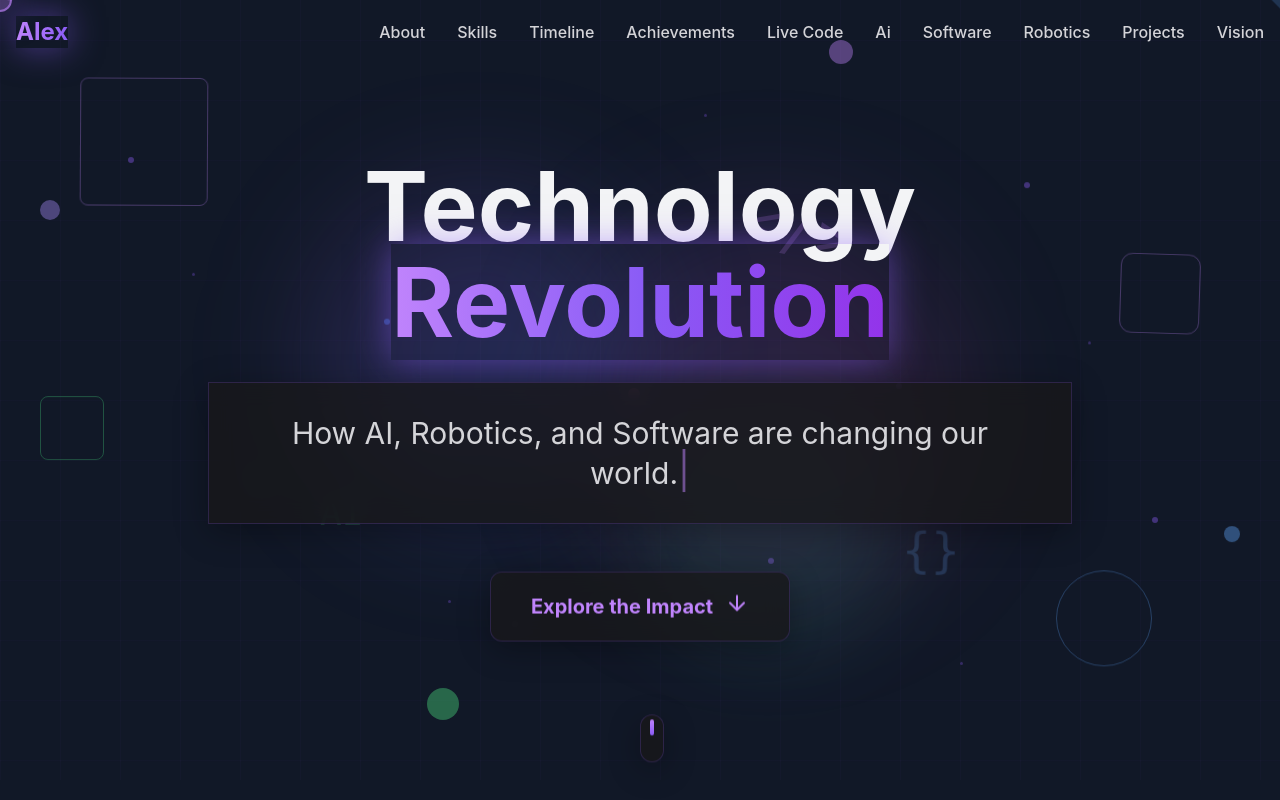
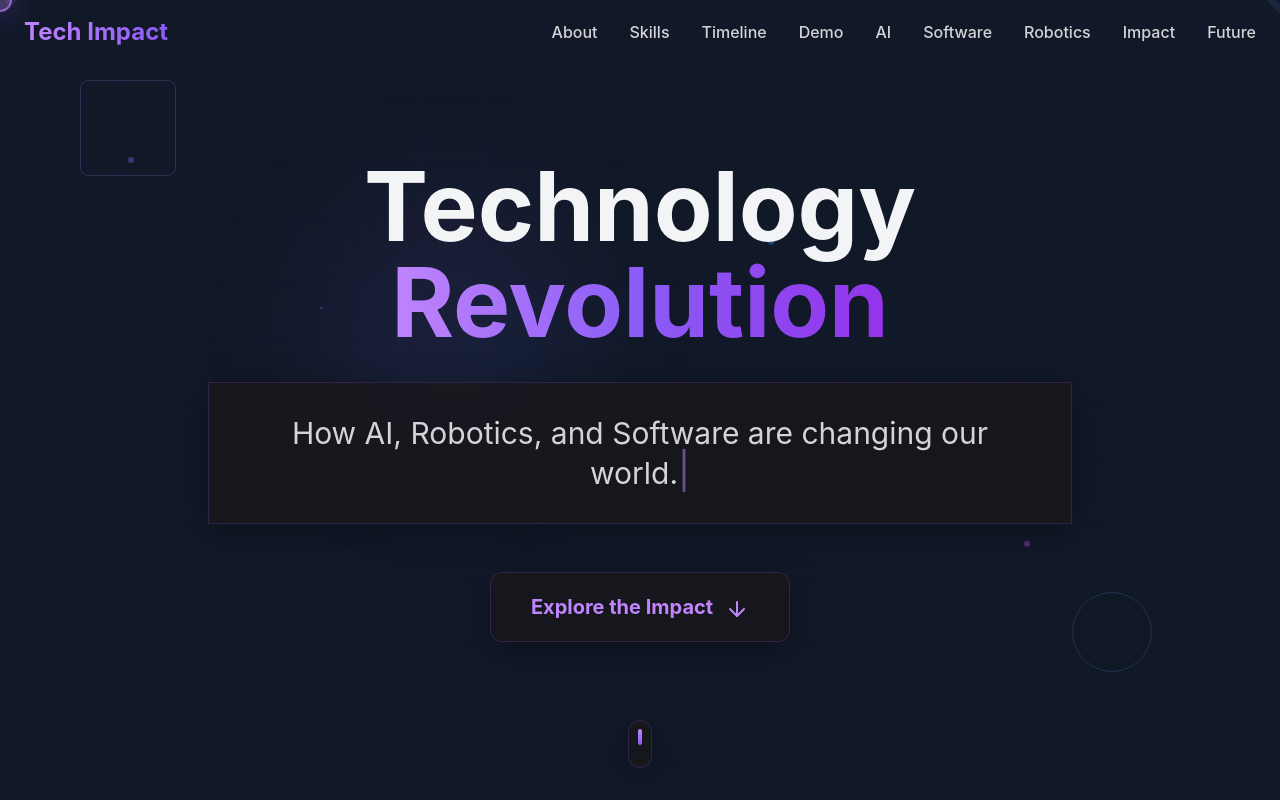
Before and after one commit to Lexi875/codex-vision-web, a React (Vite) app: page / in a window 1280 px wide. Shown: the top 800 px of the page. Built offline with nearby package versions, Linux system fonts and the light colour scheme.

Commit message:
Refactor: Remove personal references, reduce animations, and update header
- Removed personal references.
- Reduced excessive animations.
- Updated the header for a more modern look.
- Removed the achievement section.

```diff
--- a/src/components/BackgroundAnimation.tsx
+++ b/src/components/BackgroundAnimation.tsx
@@ -1,59 +1,31 @@
+
 import React from 'react';
 
 const BackgroundAnimation = () => {
   return (
     <div className="fixed inset-0 z-0 pointer-events-none overflow-hidden">
-      {/* Animated grid pattern with floating effect */}
-      <div className="absolute inset-0 grid-pattern opacity-30"></div>
+      {/* Subtle grid pattern */}
+      <div className="absolute inset-0 grid-pattern opacity-20"></div>
 
-      {/* Enhanced floating particles with more variety */}
+      {/* Minimal floating particles */}
       <div className="bg-particles">
-        <div className="particle animate-float" style={{ left: '10%', top: '20%', animationDelay: '0s' }}></div>
-        <div className="particle animate-bounce-gentle" style={{ left: '20%', top: '60%', animationDelay: '-2s' }}></div>
-        <div className="particle animate-float-alt" style={{ left: '30%', top: '40%', animationDelay: '-4s' }}></div>
-        <div className="particle animate-float" style={{ left: '40%', top: '80%', animationDelay: '-6s' }}></div>
-        <div className="particle animate-bounce-gentle" style={{ left: '50%', top: '30%', animationDelay: '-8s' }}></div>
-        <div className="particle animate-float-alt" style={{ left: '60%', top: '70%', animationDelay: '-10s' }}></div>
-        <div className="particle animate-float" style={{ left: '70%', top: '50%', animationDelay: '-12s' }}></div>
-        <div className="particle animate-bounce-gentle" style={{ left: '80%', top: '25%', animationDelay: '-14s' }}></div>
-        <div className="particle animate-float-alt" style={{ left: '90%', top: '65%', animationDelay: '-16s' }}></div>
+        <div className="particle" style={{ left: '10%', top: '20%' }}></div>
+        <div className="particle" style={{ left: '30%', top: '60%' }}></div>
+        <div className="particle" style={{ left: '60%', top: '30%' }}></div>
+        <div className="particle" style={{ left: '80%', top: '70%' }}></div>
 
-        {/* Additional smaller particles */}
-        <div className="particle-small animate-float" style={{ left: '15%', top: '35%', animationDelay: '-1s' }}></div>
-        <div className="particle-small animate-bounce-gentle" style={{ left: '35%', top: '75%', animationDelay: '-3s' }}></div>
-        <div className="particle-small animate-float-alt" style={{ left: '55%', top: '15%', animationDelay: '-5s' }}></div>
-        <div className="particle-small animate-float" style={{ left: '75%', top: '85%', animationDelay: '-7s' }}></div>
-        <div className="particle-small animate-bounce-gentle" style={{ left: '85%', top: '45%', animationDelay: '-9s' }}></div>
+        {/* Fewer smaller particles */}
+        <div className="particle-small" style={{ left: '25%', top: '40%' }}></div>
+        <div className="particle-small" style={{ left: '70%', top: '50%' }}></div>
       </div>
 
-      {/* Floating geometric shapes with more variety */}
-      <div className="absolute top-20 left-20 w-32 h-32 border border-purple-400/30 rounded-lg animate-float-alt"></div>
-      <div className="absolute bottom-32 right-32 w-24 h-24 border border-blue-400/30 rounded-full animate-bounce-gentle"></div>
-      <div className="absolute top-1/2 left-10 w-16 h-16 border border-green-400/30 rounded-lg rotate-12 animate-float"></div>
-      <div className="absolute top-1/3 right-20 w-20 h-20 border border-purple-400/30 rounded-xl animate-float-alt" style={{ animationDelay: '2s' }}></div>
+      {/* Simple geometric shapes without excessive animation */}
+      <div className="absolute top-20 left-20 w-24 h-24 border border-purple-400/20 rounded-lg"></div>
+      <div className="absolute bottom-32 right-32 w-20 h-20 border border-blue-400/20 rounded-full"></div>
 
-      {/* New animated code symbols */}
-      <div className="absolute top-1/4 right-1/3 text-purple-400/20 animate-float" style={{ animationDelay: '1s' }}>
-        <div className="text-6xl font-mono rotate-12">{'</>'}</div>
-      </div>
-      <div className="absolute bottom-1/3 left-1/4 text-green-400/20 animate-bounce-gentle" style={{ animationDelay: '3s' }}>
-        <div className="text-4xl font-mono">AI</div>
-      </div>
-      <div className="absolute top-2/3 right-1/4 text-blue-400/20 animate-float-alt" style={{ animationDelay: '5s' }}>
-        <div className="text-5xl font-mono">{'{}'}</div>
-      </div>
-
-      {/* Enhanced gradient orbs with floating movement */}
-      <div className="absolute top-1/4 left-1/4 w-80 h-80 bg-gradient-to-br from-purple-500/20 to-blue-500/20 rounded-full blur-3xl animate-float"></div>
-      <div className="absolute bottom-1/4 right-1/4 w-96 h-96 bg-gradient-to-br from-violet-500/15 to-pink-500/15 rounded-full blur-3xl animate-bounce-gentle" style={{ animationDelay: '4s' }}></div>
-      <div className="absolute top-1/2 left-1/2 w-64 h-64 bg-gradient-to-br from-green-500/10 to-teal-500/10 rounded-full blur-2xl animate-float-alt" style={{ animationDelay: '6s' }}></div>
-
-      {/* Additional floating elements for more dynamic feel */}
-      <div className="absolute top-10 right-1/3 w-6 h-6 bg-purple-400/40 rounded-full animate-float" style={{ animationDelay: '1s' }}></div>
-      <div className="absolute bottom-20 left-1/3 w-8 h-8 bg-green-400/40 rounded-full animate-bounce-gentle" style={{ animationDelay: '3s' }}></div>
-      <div className="absolute top-2/3 right-10 w-4 h-4 bg-blue-400/40 rounded-full animate-float-alt" style={{ animationDelay: '5s' }}></div>
-      <div className="absolute top-1/4 left-10 w-5 h-5 bg-violet-400/40 rounded-full animate-float" style={{ animationDelay: '7s' }}></div>
-      <div className="absolute bottom-1/2 right-1/2 w-3 h-3 bg-pink-400/40 rounded-full animate-bounce-gentle" style={{ animationDelay: '9s' }}></div>
+      {/* Subtle gradient orbs */}
+      <div className="absolute top-1/4 left-1/4 w-64 h-64 bg-gradient-to-br from-purple-500/10 to-blue-500/10 rounded-full blur-3xl"></div>
+      <div className="absolute bottom-1/4 right-1/4 w-80 h-80 bg-gradient-to-br from-violet-500/8 to-pink-500/8 rounded-full blur-3xl"></div>
     </div>
   );
 };
--- a/src/components/Header.tsx
+++ b/src/components/Header.tsx
@@ -22,27 +22,36 @@ const Header = () => {
   };
 
   return (
-    <header className={`fixed top-0 left-0 right-0 z-50 transition-all duration-500 ${
+    <header className={`fixed top-0 left-0 right-0 z-50 transition-all duration-300 ${
       isScrolled ? 'glass-card border-b border-purple-400/20' : 'bg-transparent'
     }`}>
-      <nav className="max-w-7xl mx-auto px-4 py-4">
+      <nav className="max-w-7xl mx-auto px-6 py-4">
         <div className="flex items-center justify-between">
-          <div className="text-2xl font-bold animate-pulse-glow">
+          <div className="text-2xl font-bold">
             <span className="bg-gradient-to-r from-purple-400 to-violet-500 bg-clip-text text-transparent">
-              Alex
+              Tech Impact
             </span>
           </div>
 
           {/* Desktop Menu */}
           <div className="hidden md:flex space-x-8">
-            {['about', 'skills', 'timeline', 'achievements', 'terminal', 'ai', 'software', 'robotics', 'projects', 'vision'].map((item) => (
+            {[
+              { id: 'about', label: 'About' },
+              { id: 'skills', label: 'Skills' },
+              { id: 'timeline', label: 'Timeline' },
+              { id: 'terminal', label: 'Demo' },
+              { id: 'ai', label: 'AI' },
+              { id: 'software', label: 'Software' },
+              { id: 'robotics', label: 'Robotics' },
+              { id: 'projects', label: 'Impact' },
+              { id: 'vision', label: 'Future' }
+            ].map((item) => (
               <button
-                key={item}
-                onClick={() => scrollToSection(item)}
-                className="text-zinc-300 hover:text-purple-400 transition-colors capitalize font-medium animate-float"
-                style={{ animationDelay: `${item.length * 0.1}s` }}
+                key={item.id}
+                onClick={() => scrollToSection(item.id)}
+                className="text-zinc-300 hover:text-purple-400 transition-colors font-medium"
               >
-                {item === 'terminal' ? 'Live Code' : item}
+                {item.label}
               </button>
             ))}
           </div>
@@ -50,7 +59,7 @@ const Header = () => {
           {/* Mobile Menu Button */}
           <button
             onClick={() => setIsMobileMenuOpen(!isMobileMenuOpen)}
-            className="md:hidden text-purple-400 animate-bounce-gentle"
+            className="md:hidden text-purple-400"
           >
             {isMobileMenuOpen ? <X size={24} /> : <Menu size={24} />}
           </button>
@@ -58,14 +67,24 @@ const Header = () => {
 
         {/* Mobile Menu */}
         {isMobileMenuOpen && (
-          <div className="md:hidden mt-4 glass-card p-4 rounded-xl animate-flip-in">
-            {['about', 'skills', 'timeline', 'achievements', 'terminal', 'ai', 'software', 'robotics', 'projects', 'vision'].map((item) => (
+          <div className="md:hidden mt-4 glass-card p-4 rounded-xl">
+            {[
+              { id: 'about', label: 'About' },
+              { id: 'skills', label: 'Skills' },
+              { id: 'timeline', label: 'Timeline' },
+              { id: 'terminal', label: 'Demo' },
+              { id: 'ai', label: 'AI' },
+              { id: 'software', label: 'Software' },
+              { id: 'robotics', label: 'Robotics' },
+              { id: 'projects', label: 'Impact' },
+              { id: 'vision', label: 'Future' }
+            ].map((item) => (
               <button
-                key={item}
-                onClick={() => scrollToSection(item)}
-                className="block w-full text-left py-2 text-zinc-300 hover:text-purple-400 transition-colors capitalize"
+                key={item.id}
+                onClick={() => scrollToSection(item.id)}
+                className="block w-full text-left py-2 text-zinc-300 hover:text-purple-400 transition-colors"
               >
-                {item === 'terminal' ? 'Live Code' : item}
+                {item.label}
               </button>
             ))}
           </div>
--- a/src/components/HeroSection.tsx
+++ b/src/components/HeroSection.tsx
@@ -28,22 +28,22 @@ const HeroSection = () => {
   return (
     <section className="min-h-screen flex items-center justify-center relative overflow-hidden">
       <div className="text-center z-10 px-4 max-w-4xl mx-auto">
-        {/* Floating code icon */}
-        <div className="absolute -top-20 -left-20 text-purple-400/20 animate-float">
+        {/* Subtle background elements */}
+        <div className="absolute -top-20 -left-20 text-purple-400/10">
           <Code2 size={120} />
         </div>
-        <div className="absolute -top-10 -right-16 text-blue-400/20 animate-bounce-gentle">
+        <div className="absolute -top-10 -right-16 text-blue-400/10">
           <Code2 size={80} />
         </div>
 
-        <h1 className="text-6xl md:text-8xl font-bold mb-8 animate-jump-in">
+        <h1 className="text-6xl md:text-8xl font-bold mb-8">
           Technology{' '}
-          <span className="bg-gradient-to-r from-purple-400 via-violet-500 to-purple-600 bg-clip-text text-transparent animate-pulse-glow">
+          <span className="bg-gradient-to-r from-purple-400 via-violet-500 to-purple-600 bg-clip-text text-transparent">
             Revolution
           </span>
         </h1>
 
-        <div className="glass-card p-8 mb-12 animate-flip-in" style={{ animationDelay: '0.3s' }}>
+        <div className="glass-card p-8 mb-12">
           <p className="text-2xl md:text-3xl text-zinc-300 min-h-[4rem]">
             {typedText}
             <span className="animate-pulse text-purple-400 text-4xl">|</span>
@@ -52,18 +52,17 @@ const HeroSection = () => {
 
         <button
           onClick={scrollToNext}
-          className="group glass-card px-10 py-5 rounded-xl font-bold text-xl hover:scale-110 transition-all duration-300 transform animate-float text-purple-400 hover:text-white border-purple-400/30 hover:border-purple-400/60"
-          style={{ animationDelay: '0.6s' }}
+          className="group glass-card px-10 py-5 rounded-xl font-bold text-xl hover:scale-105 transition-all duration-300 text-purple-400 hover:text-white border-purple-400/30 hover:border-purple-400/60"
         >
           Explore the Impact
-          <ArrowDown className="inline ml-3 w-6 h-6 group-hover:translate-y-2 transition-transform animate-bounce-gentle" />
+          <ArrowDown className="inline ml-3 w-6 h-6 group-hover:translate-y-1 transition-transform" />
         </button>
       </div>
 
-      {/* Enhanced floating scroll indicator */}
-      <div className="absolute bottom-8 left-1/2 transform -translate-x-1/2 animate-bounce-gentle">
+      {/* Simple scroll indicator */}
+      <div className="absolute bottom-8 left-1/2 transform -translate-x-1/2">
         <div className="w-6 h-12 border-2 border-purple-400/60 rounded-full flex justify-center glass-card">
-          <div className="w-1 h-4 bg-gradient-to-b from-purple-400 to-violet-500 rounded-full mt-2 animate-float"></div>
+          <div className="w-1 h-4 bg-gradient-to-b from-purple-400 to-violet-500 rounded-full mt-2"></div>
         </div>
       </div>
     </section>
--- a/src/pages/Index.tsx
+++ b/src/pages/Index.tsx
@@ -1,3 +1,4 @@
+
 import React from 'react';
 import Header from '../components/Header';
 import HeroSection from '../components/HeroSection';
@@ -12,7 +13,6 @@ import Footer from '../components/Footer';
 import BackgroundAnimation from '../components/BackgroundAnimation';
 import InteractiveSkills from '../components/InteractiveSkills';
 import TimelineSection from '../components/TimelineSection';
-import AchievementBadges from '../components/AchievementBadges';
 import LiveCodingTerminal from '../components/LiveCodingTerminal';
 import MouseFollowParticles from '../components/MouseFollowParticles';
 
@@ -26,7 +26,6 @@ const Index = () => {
       <AboutSection />
       <InteractiveSkills />
       <TimelineSection />
-      <AchievementBadges />
       <LiveCodingTerminal />
       <AISection />
       <SoftwareSection />
```
Also changed, not shown: src/components/AboutSection.tsx (+8 -11 lines).
